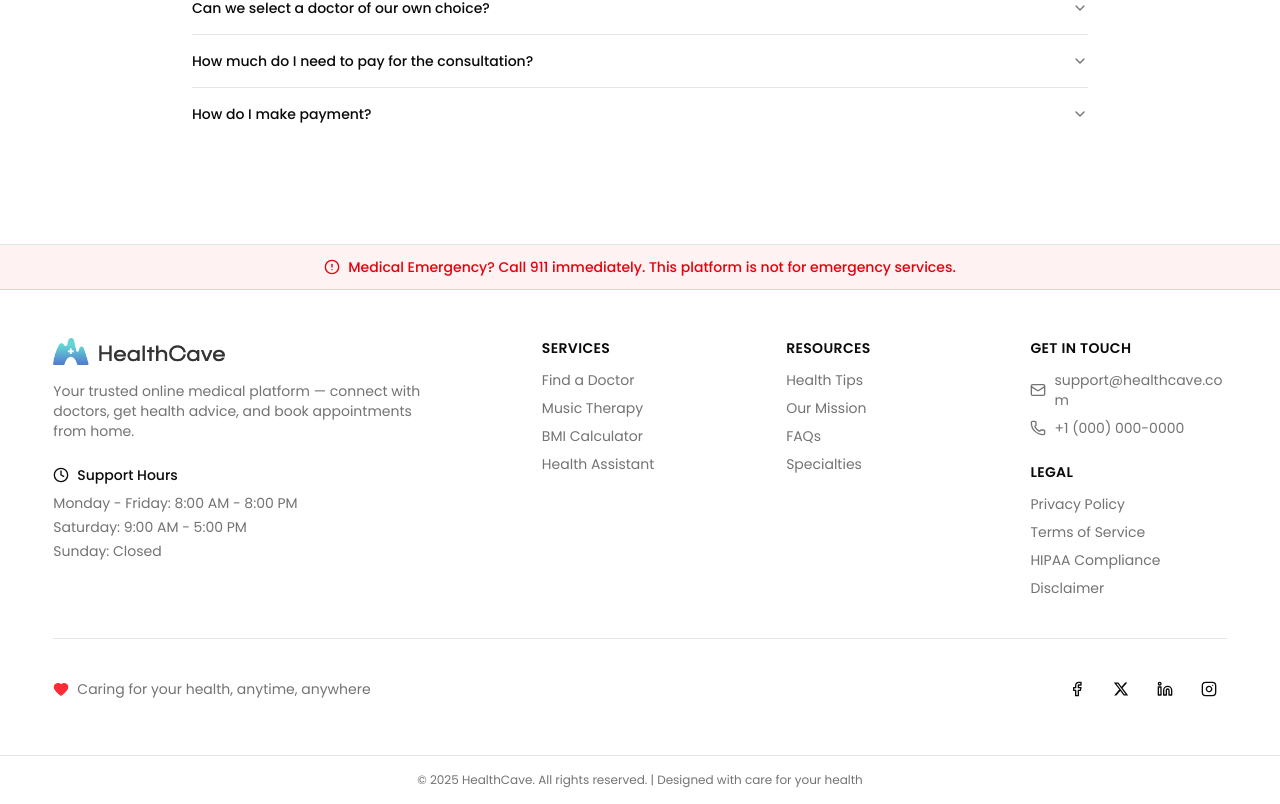
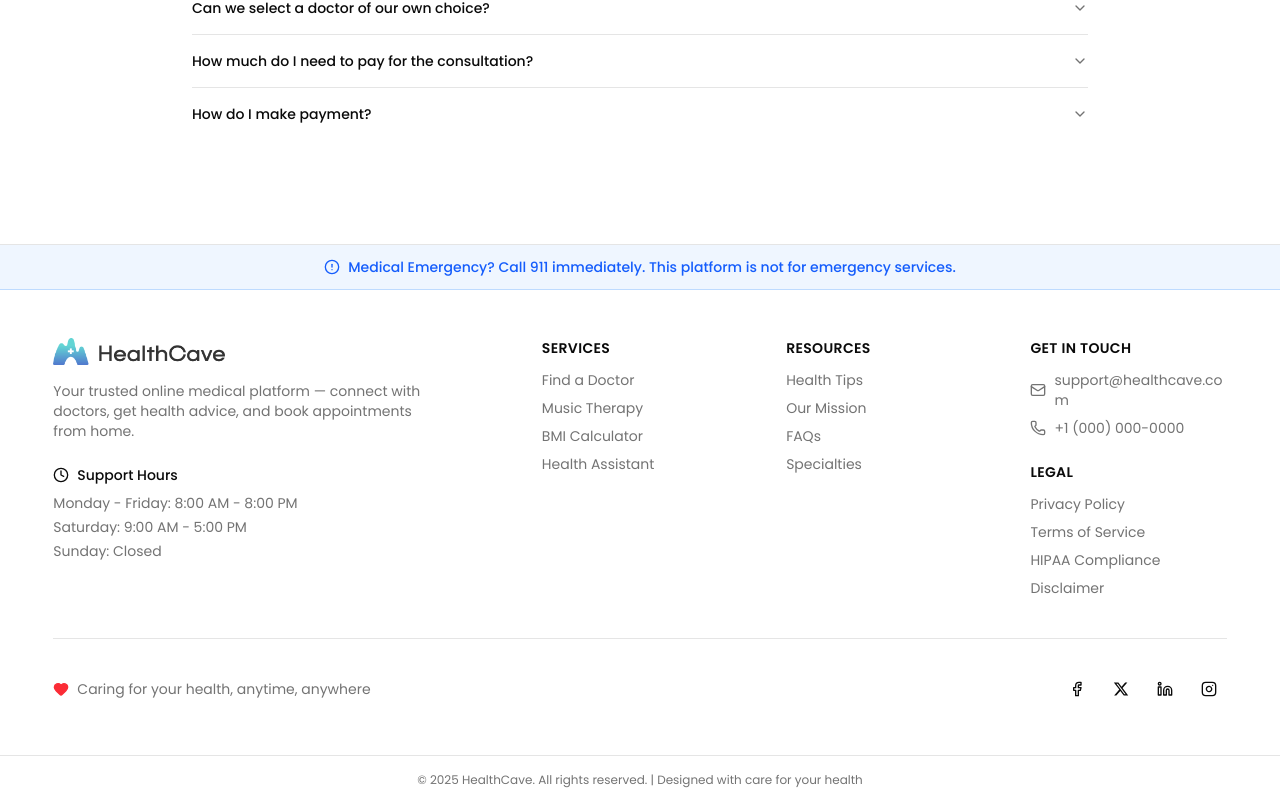
Before and after one commit to hsanik/Health-Cave, a Next.js app: page / in a window 1280 px wide. Shown: the part 3856-4660 px from the top of the page. Built offline with nearby package versions, Linux system fonts and the light colour scheme; no server answers; what react-chatbot-kit would draw is missing.

Commit message:
change footer emergency color from red to blue

```diff
--- a/src/components/footer/footer.jsx
+++ b/src/components/footer/footer.jsx
@@ -48,9 +48,9 @@ export default function Footer() {
   return (
     <footer className="border-t bg-background">
       {/* Emergency Banner */}
-      <div className="bg-red-50 dark:bg-red-950/20 border-b border-red-200 dark:border-red-900">
+      <div className="bg-blue-50 dark:bg-blue-950/20 border-b border-blue-200 dark:border-blue-900">
         <div className="mx-auto w-11/12 py-3">
-          <div className="flex items-center justify-center gap-2 text-sm text-red-600 dark:text-red-400">
+          <div className="flex items-center justify-center gap-2 text-sm text-blue-600 dark:text-blue-400">
             <AlertCircle className="size-4" />
             <p className="font-medium">
               Medical Emergency? Call 911 immediately. This platform is not for emergency services.
```
